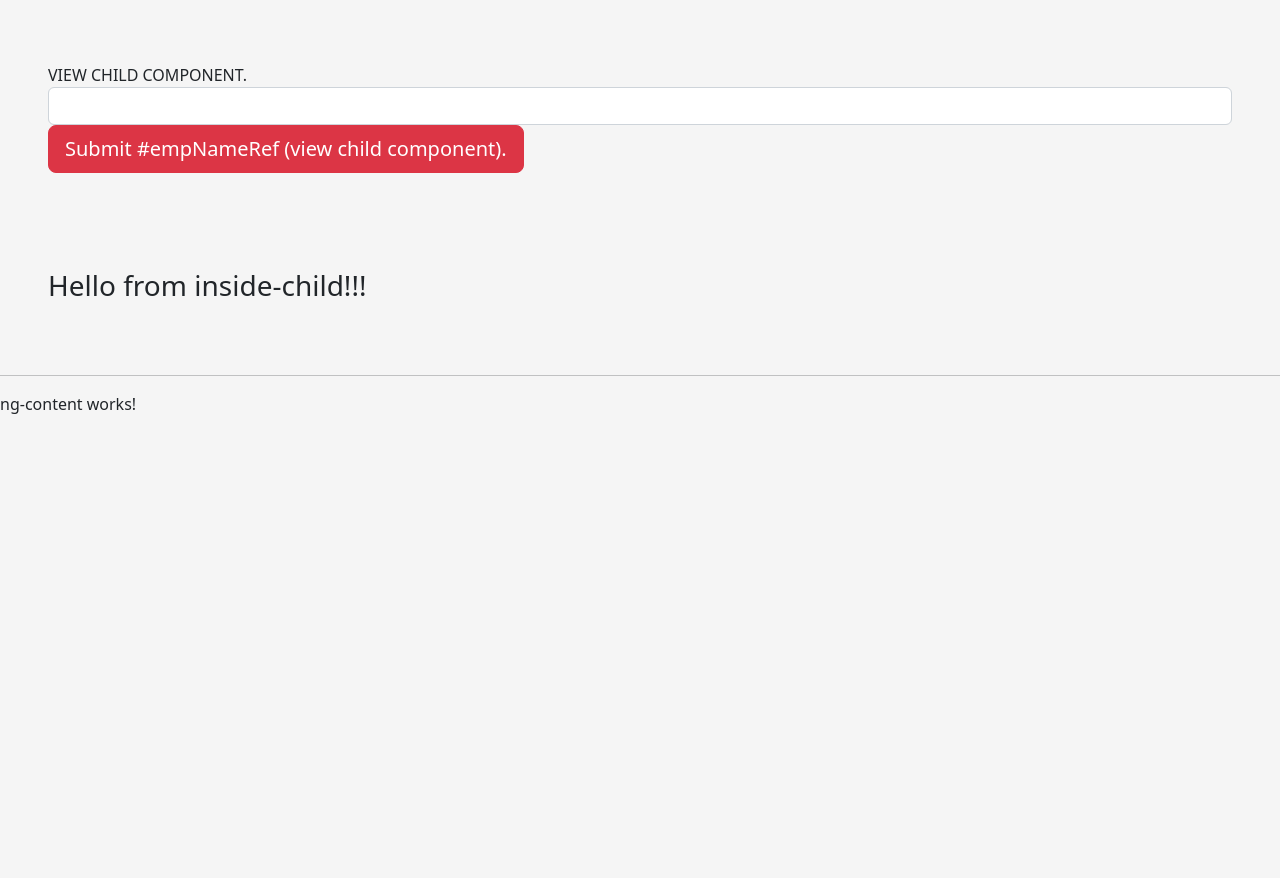
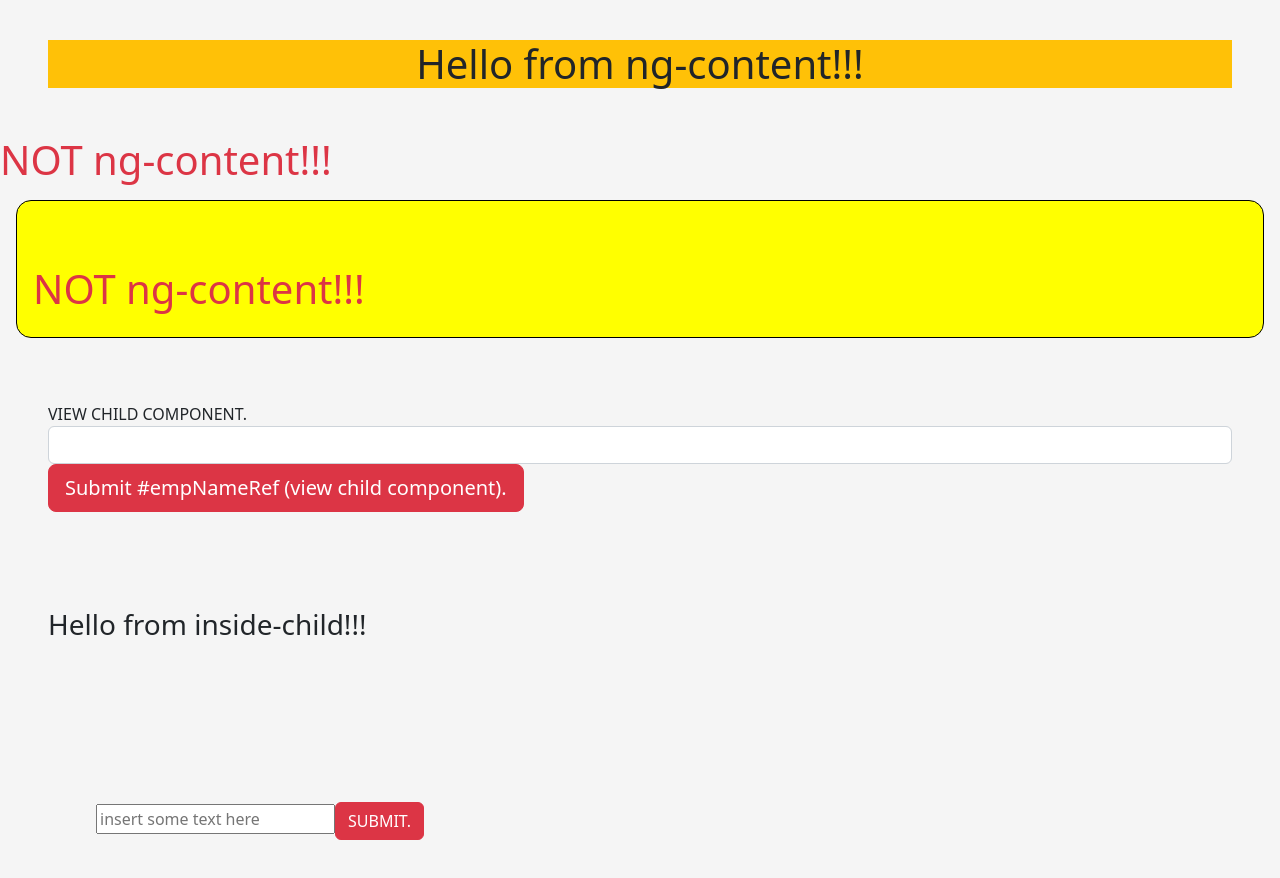
Before and after one commit to dho1115/fictional-business, an Angular app: page / in a window 1280 px wide. Shown: the part 280-1158 px from the top of the page. Before the commit the page ends 888 px from the top, so only its background shows below. Built offline with nearby package versions, Linux system fonts and the light colour scheme.

Commit message:
local reference

```diff
--- a/src/app/app.component.html
+++ b/src/app/app.component.html
@@ -14,10 +14,21 @@
 
 <!-- <app-sales-dashboard></app-sales-dashboard> -->
 
-<app-local-reference></app-local-reference>\
+<app-local-reference></app-local-reference>
+
 <hr />
+
+<!-- <app-view-child></app-view-child> -->
+
+<hr />
+
+<app-ng-content>
+  <h1>Hello from ng-content!!!</h1>
+</app-ng-content>
+
+<div style="border: 1px solid black; border-radius: 15px; background-color: yellow;" class="p-3 m-3">
+  <app-ng-content></app-ng-content>
+</div>
+
 <app-view-child></app-view-child>
-<hr />
-<app-ng-content>
-
-</app-ng-content>
+<app-local-reference-view-child></app-local-reference-view-child>
--- a/src/app/app.module.ts
+++ b/src/app/app.module.ts
@@ -25,6 +25,7 @@ import { LocalReferenceComponent } from './localReferences/local-reference/local
 import { ViewChildComponent } from './view-child/view-child.component';
 import { InsideChildComponent } from './view-child/inside-child/inside-child.component';
 import { NgContentComponent } from './ng-content/ng-content.component';
+import { LocalReferenceViewChildComponent } from './localReferences/local-reference-view-child/local-reference-view-child.component';
 @NgModule({
   declarations: [
     AppComponent,
@@ -49,7 +50,8 @@ import { NgContentComponent } from './ng-content/ng-content.component';
     LocalReferenceComponent,
     ViewChildComponent,
     InsideChildComponent,
-    NgContentComponent
+    NgContentComponent,
+    LocalReferenceViewChildComponent
   ],
   imports: [
     BrowserModule,
--- /dev/null
+++ b/src/app/localReferences/local-reference-view-child/local-reference-view-child.component.html
@@ -0,0 +1,5 @@
+<div class="p-5 m-5">
+  <h3>{{textReference.value}} </h3>
+  <input type="text" name="name" id="" placeholder="insert some text here" #textReference>
+  <button class="btn btn-danger btn-md" (click)="textRefString()">SUBMIT.</button>
+</div>
--- /dev/null
+++ b/src/app/localReferences/local-reference-view-child/local-reference-view-child.component.ts
@@ -0,0 +1,20 @@
+import { Component, OnInit, ViewChild, ElementRef } from '@angular/core';
+
+@Component({
+  selector: 'app-local-reference-view-child',
+  templateUrl: './local-reference-view-child.component.html',
+  styleUrls: ['./local-reference-view-child.component.css']
+})
+export class LocalReferenceViewChildComponent implements OnInit {
+  @ViewChild("textReference", {static: true}) textInputRef: ElementRef;
+
+  constructor() { }
+
+  ngOnInit(): void {
+  }
+
+  textRefString() {
+    // console.log({textInputRef: this.textInputRef.nativeElement});
+  }
+
+}
--- a/src/app/localReferences/local-reference/local-reference.component.html
+++ b/src/app/localReferences/local-reference/local-reference.component.html
@@ -3,7 +3,7 @@
 <section class="p-5">
   <div class="form-group">
     <label for="name">Name</label>
-    <input type="text" name="name" id="name" class="form-control" #employeeName >
+    <input type="text" name="name" id="name" class="form-control" #employeeName />
     <button class="btn btn-lg btn-danger" (click)="employeeNameRef(employeeName)" >Submit #employeeName.</button>
   </div>
 </section>
--- a/src/app/ng-content/ng-content.component.html
+++ b/src/app/ng-content/ng-content.component.html
@@ -1 +1,7 @@
-<p>ng-content works!</p>
+<div class="bg-warning text-center m-5">
+  <ng-content></ng-content>
+</div>
+
+<div class="text-danger">
+  <h1>NOT ng-content!!!</h1>
+</div>
```
Also changed, not shown: src/app/localReferences/local-reference-view-child/local-reference-view-child.component.css (added).
